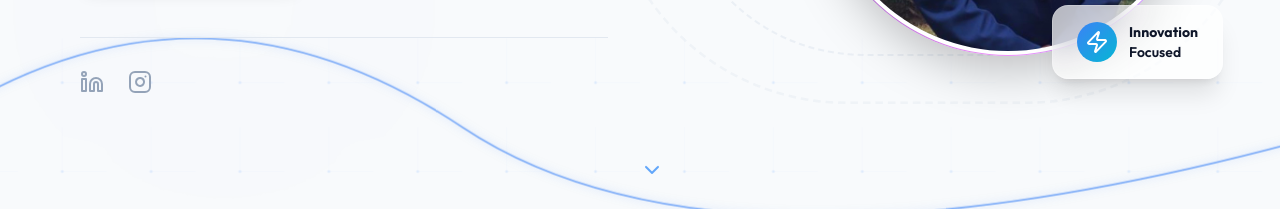
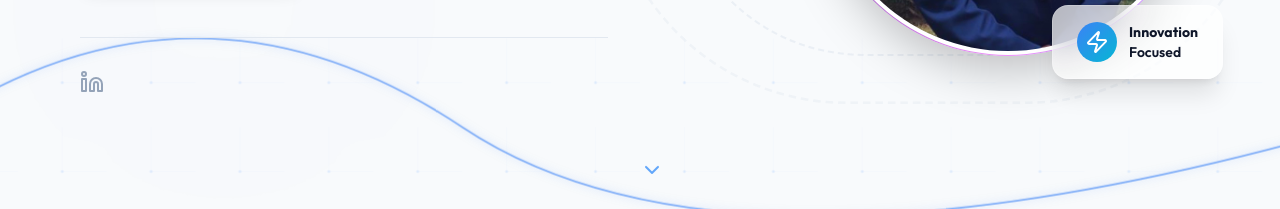
Before and after one commit to AdnaneAhmimou/imad-portfolio, a Next.js app: page / in a window 1280 px wide. Shown: the part 584-793 px from the top of the page. Built offline with nearby package versions, Linux system fonts and the light colour scheme.

Commit message:
instagram removed

```diff
--- a/app/page.tsx
+++ b/app/page.tsx
@@ -594,10 +594,7 @@ export default function Portfolio() {
                   <Linkedin className={`w-6 h-6 text-slate-400 group-hover:text-${themeColor}-600 transition-colors relative z-10`} />
                 </a>
 
-                <a href="https://www.instagram.com/imad960" target="_blank" rel="noopener noreferrer" className="group relative">
-                  <div className="absolute inset-0 bg-pink-500 rounded-lg blur opacity-0 group-hover:opacity-30 transition-opacity"></div>
-                  <Instagram className="w-6 h-6 text-slate-400 group-hover:text-pink-600 transition-colors relative z-10" />
-                </a>
+
               </div>
             </div>
 
```
